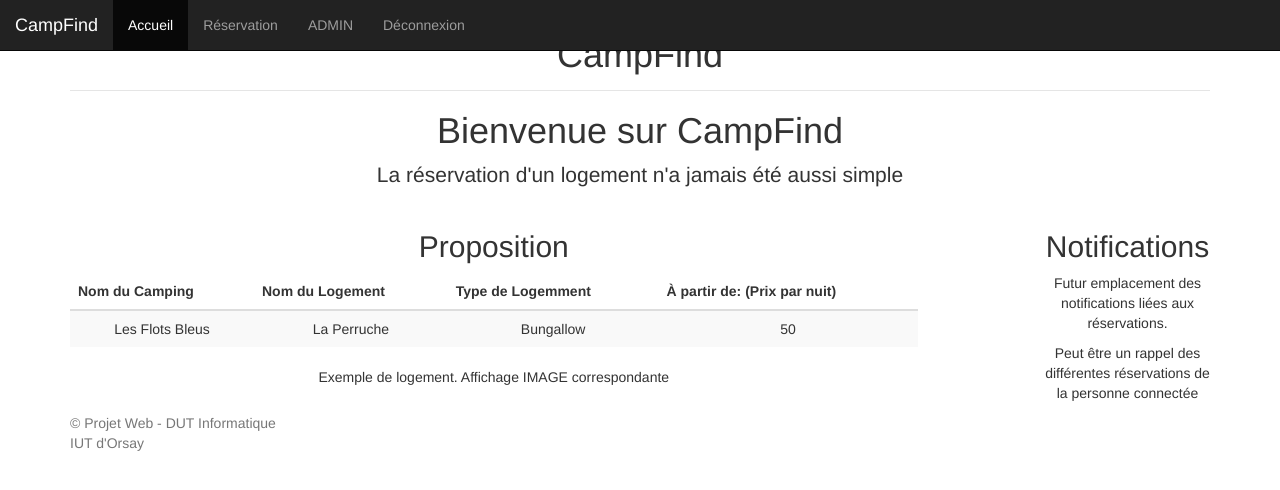
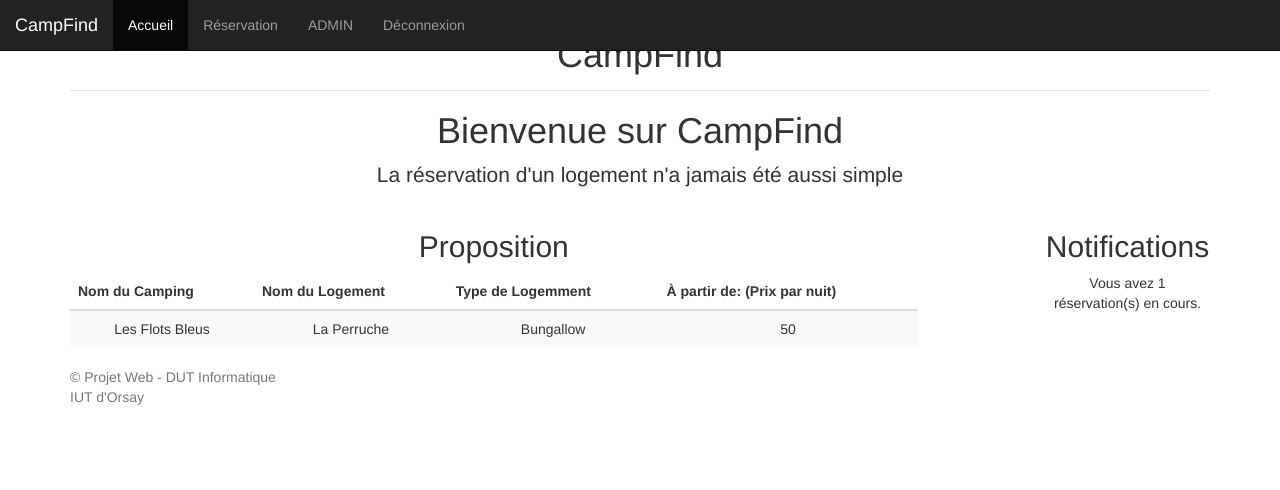
Before and after one commit to RomainQuinaud/WEB, a PHP site: page / in a window 1280 px wide. Shown: the top 490 px of the page. Run offline with PHP 8.4, Linux system fonts and the light colour scheme; a user stored in the database is signed in; data comes from the database, SQL or seed files in the repository; some libraries are stand-ins or nearby versions.

Commit message:
Remplissage site

```diff
--- a/css/starter-template.css
+++ b/css/starter-template.css
@@ -77,4 +77,3 @@ html, body {
 
 
 /* Philippe */
-/*Ceci est un test*/
--- a/src/index.php
+++ b/src/index.php
@@ -7,9 +7,17 @@ if (!isset($_SESSION['login']))
 include 'BDD_connect.php';
 $propositionStatements = $pdo->prepare("
 SELECT nomcamping,nomlogement,libellecategorie,prixcategorie
-FROM utilisateur NATURAL JOIN logement NATURAL JOIN categorie NATURAL JOIN camping WHERE loginUtilisateur=:login ");
+FROM utilisateur NATURAL JOIN logement NATURAL JOIN categorie NATURAL JOIN camping WHERE loginUtilisateur=:login "); // ajouter WHERE idlogmement=rand()...
 $propositionStatements->bindParam(':login', $_SESSION['login']);
 $propositionStatements->execute();
+
+$reservationStatements = $pdo->prepare("
+                SELECT datedebut,datefin,nomlogement,libellecategorie,nomcamping, villecamping,adressecamping,departementcamping
+                from utilisateur natural join reservation natural join logement natural join categorie natural join camping where loginUtilisateur=:login ");
+$reservationStatements->bindParam(':login', $_SESSION['login']);
+$reservationStatements->execute();
+
+
 ?>
 
 <!DOCTYPE html>
@@ -88,7 +96,6 @@ $propositionStatements->execute();
                         <?php
                         }
                         ?>
-                        <p>Exemple de logement. Affichage IMAGE correspondante</p>
                     </div>
                 </div>
                 <div class="col-sm-2 col-sm-offset-1 blog-sidebar">
@@ -96,9 +103,7 @@ $propositionStatements->execute();
                         <div class="sidebar-module">
                             <h2>Notifications</h2>
 
-                            <p>Futur emplacement des notifications liées aux réservations.</p>
-
-                            <p>Peut être un rappel des différentes réservations de la personne connectée</p>
+                            <p>Vous avez <?php echo $reservationStatements->rowCount() ?> réservation(s) en cours.</p>
                         </div>
                     </div>
                 </div>
```
